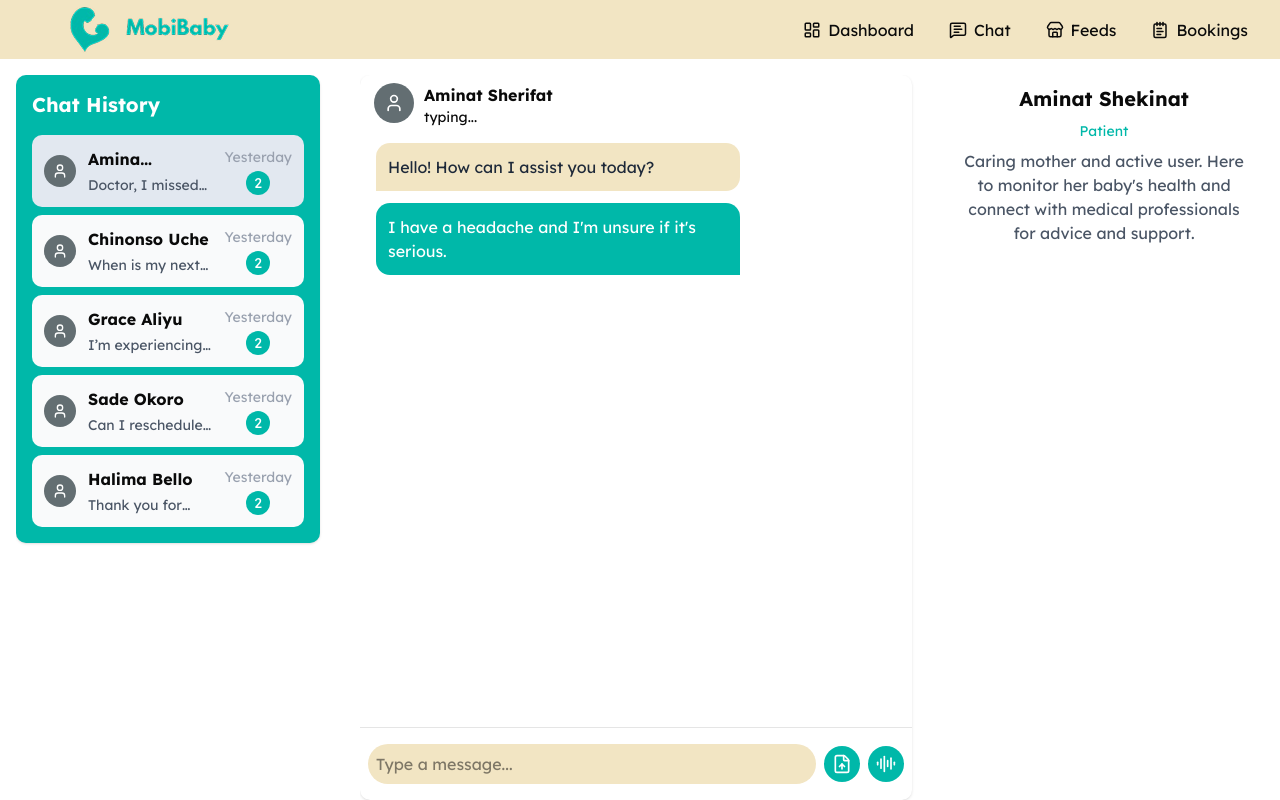
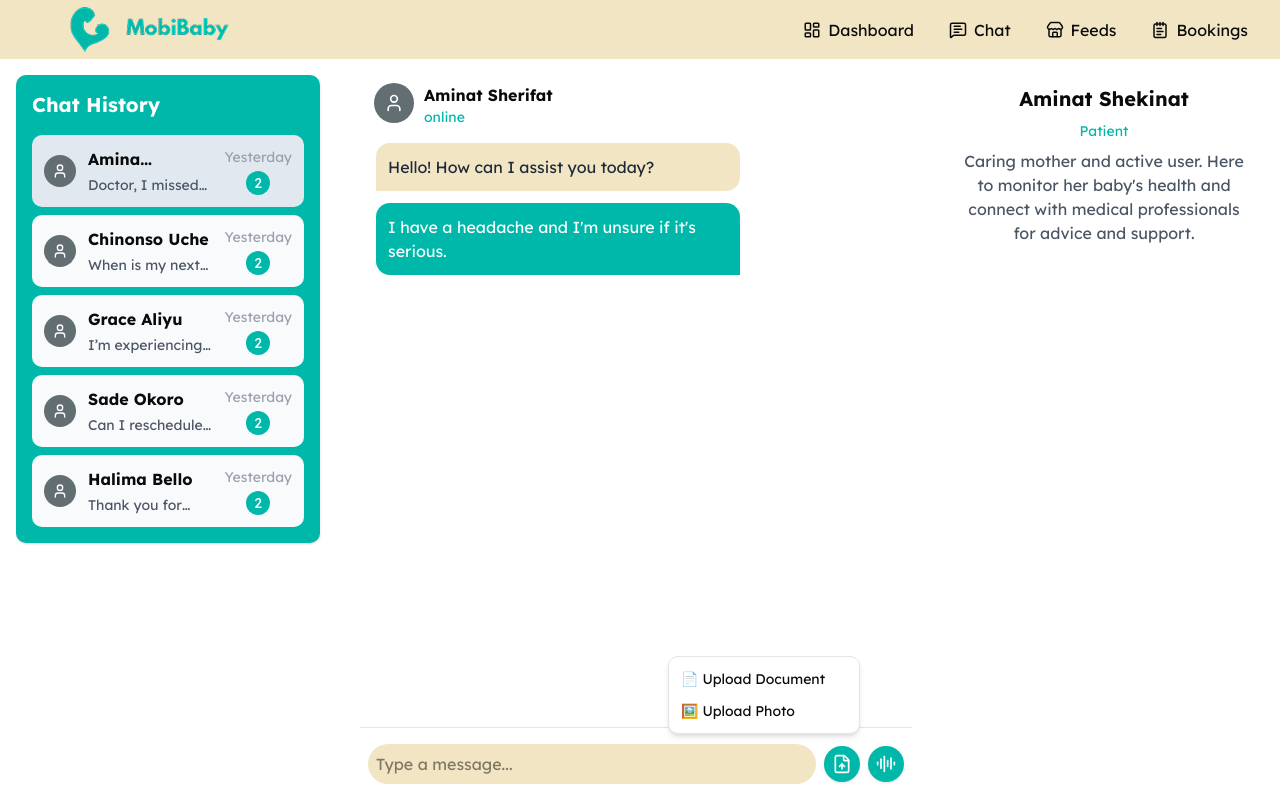
Before and after one commit to moloruntomiwa31/mobi-baby, a Nuxt app: page /dashboard/chat/medic in a window 1280 px wide. Both pictures are taken after a click on the button 842 px from the left and 764 px from the top of the page. Built offline with nearby package versions, Linux system fonts and the light colour scheme.

Commit message:
added tooltips for chat upload function

```diff
--- a/components/Dashboard/Medic.vue
+++ b/components/Dashboard/Medic.vue
@@ -20,7 +20,7 @@
 		<div class="bg-white p-4 rounded-lg">
 			<div class="flex justify-between items-center mb-4">
 				<BaseText as="h2" size="md" bold>Recent chats</BaseText>
-				<NuxtLink to="/" class="text-primaryPink text-sm font-medium">
+				<NuxtLink to="/dashboard/chat" class="text-primaryPink text-sm font-medium">
 					View all
 				</NuxtLink>
 			</div>
--- a/components/MobileSidebar.vue
+++ b/components/MobileSidebar.vue
@@ -60,7 +60,7 @@
 						>
 					</div>
 					<BookingCard v-else />
-					<Button variant="yellow" size="rounded" class="w-full mb-4">
+					<Button variant="destructive" size="rounded" class="w-full mb-4">
 						Logout
 					</Button>
 				</div>
--- a/pages/dashboard/chat/index.vue
+++ b/pages/dashboard/chat/index.vue
@@ -1,6 +1,6 @@
 <template>
 	<ChatLayout>
-		<div class="h-full flex flex-col bg-white shadow-sm rounded-lg">
+		<div class="h-full flex flex-col bg-white">
 			<!-- Chat messages -->
 			<div class="flex-1 overflow-y-auto p-4 space-y-3">
 				<div
@@ -17,20 +17,54 @@
 
 			<!-- Chat input -->
 			<div
-				class="py-4 px-2 border-t flex items-center justify-between gap-2 w-full"
+				class="py-4 px-2 border-t flex items-center justify-between gap-2 w-full relative"
 			>
 				<input
 					type="text"
 					placeholder="Type a message..."
 					class="flex-1 rounded-full p-2 bg-gray focus-visible:border-ring focus-visible:ring-ring/50 focus-visible:ring-[3px]"
 				/>
-				<div class="flex items-center gap-2">
-					<button class="bg-primaryAqua p-2 rounded-full">
-						<FileUp class="w-5 h-5 text-white" />
-					</button>
-					<button class="bg-primaryAqua p-2 rounded-full">
-						<AudioLines class="w-5 h-5 text-white" />
-					</button>
+
+				<!-- Action buttons -->
+				<div class="flex items-center gap-2 relative">
+					<!-- File upload button and menu -->
+					<div class="relative">
+						<button
+							@click="showFileOptions = !showFileOptions"
+							class="bg-primaryAqua p-2 rounded-full"
+						>
+							<FileUp class="w-5 h-5 text-white" />
+						</button>
+						<div
+							v-if="showFileOptions"
+							class="absolute bottom-12 right-0 bg-white border rounded-lg shadow-md p-2 text-sm space-y-1 z-50 w-48"
+						>
+							<div class="cursor-pointer hover:bg-gray-100 p-1 rounded">
+								📄 Upload Document
+							</div>
+							<div class="cursor-pointer hover:bg-gray-100 p-1 rounded">
+								🖼️ Upload Photo
+							</div>
+						</div>
+					</div>
+
+					<!-- Audio button and menu -->
+					<div class="relative">
+						<button
+							@click="showAudioOptions = !showAudioOptions"
+							class="bg-primaryAqua p-2 rounded-full"
+						>
+							<AudioLines class="w-5 h-5 text-white" />
+						</button>
+						<div
+							v-if="showAudioOptions"
+							class="absolute bottom-12 right-0 bg-white border rounded-lg shadow-md p-2 text-sm z-50 w-48"
+						>
+							<div class="cursor-pointer hover:bg-gray-100 p-1 rounded">
+								🎤 Record Voice Note
+							</div>
+						</div>
+					</div>
 				</div>
 			</div>
 		</div>
@@ -42,4 +76,19 @@
 	useHead({
 		title: "Chat",
 	});
+
+	const showFileOptions = ref(false);
+	const showAudioOptions = ref(false);
+
+	// Optional: close menus when clicking outside
+	const closeAllMenus = () => {
+		showFileOptions.value = false;
+		showAudioOptions.value = false;
+	};
+
+	document.addEventListener("click", (e) => {
+		if (!(e.target as HTMLElement).closest(".relative")) {
+			closeAllMenus();
+		}
+	});
 </script>
--- a/pages/dashboard/chat/medic.vue
+++ b/pages/dashboard/chat/medic.vue
@@ -1,14 +1,16 @@
 <template>
 	<ChatLayout>
-		<div class="h-full flex flex-col bg-white shadow-sm rounded-lg">
+		<div class="h-full flex flex-col bg-white">
+			<!-- Header -->
 			<div class="flex items-start gap-2.5 mx-3.5 mt-2">
 				<Avatar size="md" />
 				<div class="flex-1">
 					<BaseText content="Aminat Sherifat" bold size="sm" />
-					<BaseText content="typing..." size="xs" className="" />
+					<BaseText content="online" size="xs" className="text-primaryAqua" />
 				</div>
 			</div>
-			<!-- Chat messages -->
+
+			<!-- Messages -->
 			<div class="flex-1 overflow-y-auto p-4 space-y-3">
 				<div
 					class="self-start bg-gray text-gray-800 p-3 rounded-tl-xl rounded-tr-xl rounded-br-xl max-w-[70%]"
@@ -22,22 +24,56 @@
 				</div>
 			</div>
 
-			<!-- Chat input -->
+			<!-- Input -->
 			<div
-				class="py-4 px-2 border-t flex items-center justify-between gap-2 w-full"
+				class="py-4 px-2 border-t flex items-center justify-between gap-2 w-full relative"
 			>
 				<input
 					type="text"
 					placeholder="Type a message..."
 					class="flex-1 rounded-full p-2 bg-gray focus-visible:border-ring focus-visible:ring-ring/50 focus-visible:ring-[3px]"
 				/>
-				<div class="flex items-center gap-2">
-					<button class="bg-primaryAqua p-2 rounded-full">
-						<FileUp class="w-5 h-5 text-white" />
-					</button>
-					<button class="bg-primaryAqua p-2 rounded-full">
-						<AudioLines class="w-5 h-5 text-white" />
-					</button>
+
+				<!-- Action buttons -->
+				<div class="flex items-center gap-2 relative">
+					<!-- File upload button and menu -->
+					<div class="relative">
+						<button
+							@click="showFileOptions = !showFileOptions"
+							class="bg-primaryAqua p-2 rounded-full"
+						>
+							<FileUp class="w-5 h-5 text-white" />
+						</button>
+						<div
+							v-if="showFileOptions"
+							class="absolute bottom-12 right-0 bg-white border rounded-lg shadow-md p-2 text-sm space-y-1 z-50 w-48"
+						>
+							<div class="cursor-pointer hover:bg-gray-100 p-1 rounded">
+								📄 Upload Document
+							</div>
+							<div class="cursor-pointer hover:bg-gray-100 p-1 rounded">
+								🖼️ Upload Photo
+							</div>
+						</div>
+					</div>
+
+					<!-- Audio button and menu -->
+					<div class="relative">
+						<button
+							@click="showAudioOptions = !showAudioOptions"
+							class="bg-primaryAqua p-2 rounded-full"
+						>
+							<AudioLines class="w-5 h-5 text-white" />
+						</button>
+						<div
+							v-if="showAudioOptions"
+							class="absolute bottom-12 right-0 bg-white border rounded-lg shadow-md p-2 text-sm z-50 w-48"
+						>
+							<div class="cursor-pointer hover:bg-gray-100 p-1 rounded">
+								🎤 Record Voice Note
+							</div>
+						</div>
+					</div>
 				</div>
 			</div>
 		</div>
@@ -46,7 +82,21 @@
 
 <script setup lang="ts">
 	import { AudioLines, FileUp } from "lucide-vue-next";
-	useHead({
-		title: "Chat",
+
+	useHead({ title: "Chat" });
+
+	const showFileOptions = ref(false);
+	const showAudioOptions = ref(false);
+
+	// Optional: close menus when clicking outside
+	const closeAllMenus = () => {
+		showFileOptions.value = false;
+		showAudioOptions.value = false;
+	};
+
+	document.addEventListener("click", (e) => {
+		if (!(e.target as HTMLElement).closest(".relative")) {
+			closeAllMenus();
+		}
 	});
 </script>
```
Also changed, not shown: assets/css/tailwind.css.
